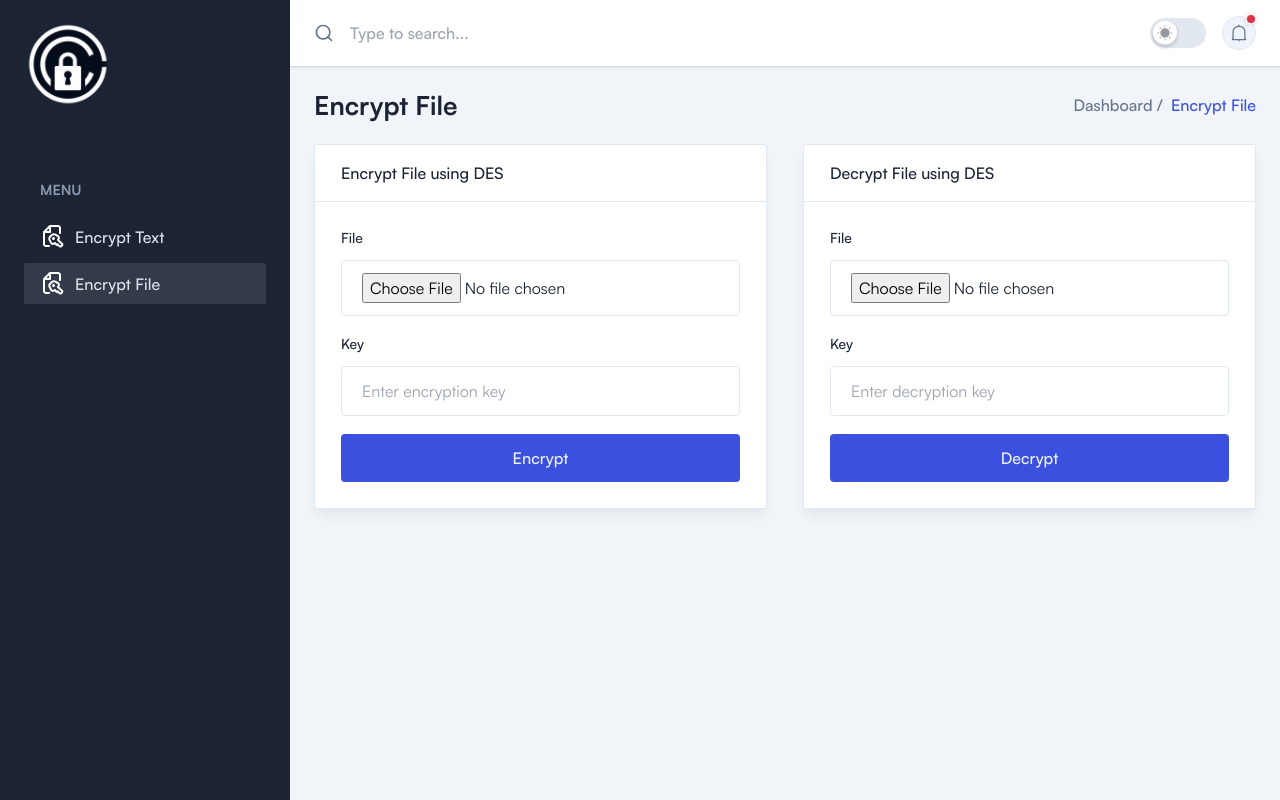
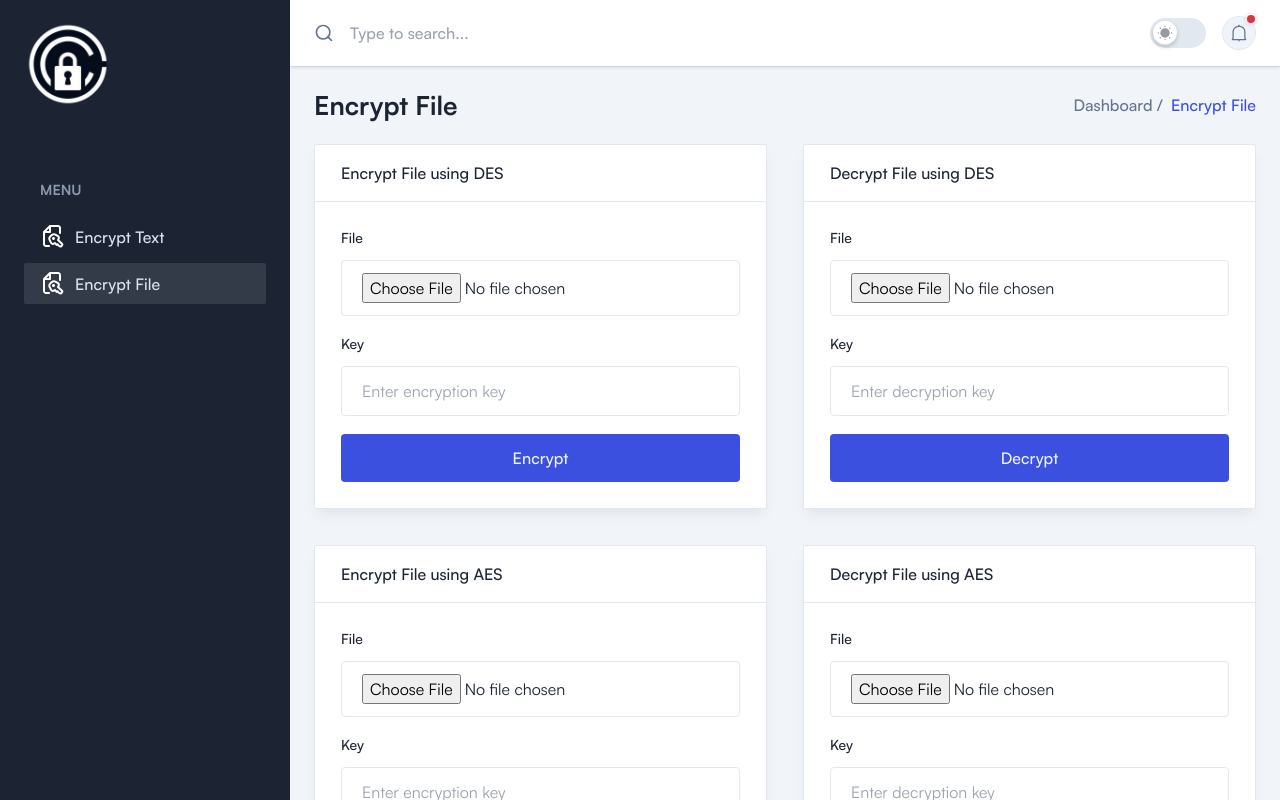
Before and after one commit to adilonam/cryptit, a Next.js app: page /encrypt-file in a window 1280 px wide. Built offline with nearby package versions, Linux system fonts and the light colour scheme.

Commit message:
aes file + robots.ts

```diff
--- a/src/app/encrypt-file/page.tsx
+++ b/src/app/encrypt-file/page.tsx
@@ -9,6 +9,7 @@ import CryptoJS from "crypto-js";
 const Page = () => {
   const [file, setFile] = useState<File | null>(null);
   const [desKey, setDesKey] = useState("");
+  const [aesKey, setAesKey] = useState("");
   const [encryptedFile, setEncryptedFile] = useState<Blob | null>(null);
   const [decryptedFile, setDecryptedFile] = useState<Blob | null>(null);
 
@@ -17,6 +18,11 @@ const Page = () => {
       setFile(e.target.files[0]);
     }
   };
+
+  const padKey = (key: string, length: number) => {
+    return key.padEnd(length, '0');
+  };
+
   const handleDesEncrypt = () => {
     return new Promise<void>((resolve, reject) => {
       if (!file || !desKey) {
@@ -59,8 +65,6 @@ const Page = () => {
   };
 
   const handleDesDecrypt = () => {
-
-
     const reader = new FileReader();
 
     reader.onload = (event) => {
@@ -73,6 +77,86 @@ const Page = () => {
 
       // Decrypt using DES
       const decrypted = CryptoJS.DES.decrypt(encryptedText, CryptoJS.enc.Utf8.parse(desKey), {
+        mode: CryptoJS.mode.ECB,
+        padding: CryptoJS.pad.Pkcs7,
+      });
+
+      // Convert decrypted WordArray to Uint8Array
+      const decryptedArray = new Uint8Array(decrypted.sigBytes);
+      for (let i = 0; i < decrypted.sigBytes; i++) {
+        decryptedArray[i] = decrypted.words[i >>> 2] >>> (24 - (i % 4) * 8);
+      }
+
+      // Convert back to Blob
+      const decryptedBlob = new Blob([decryptedArray], { type: "application/octet-stream" });
+
+      // Set decrypted file in state
+      setDecryptedFile(decryptedBlob);
+    };
+
+    reader.readAsText(file as Blob);
+  };
+
+  const handleAesEncrypt = () => {
+    return new Promise<void>((resolve, reject) => {
+      if (!file || !aesKey) {
+        alert("Please select a file and provide a valid key!");
+        reject(new Error("File or key is missing"));
+        return;
+      }
+
+      const reader = new FileReader();
+
+      reader.onload = (event) => {
+        if (!event.target?.result) {
+          reject(new Error("Failed to read file"));
+          return;
+        }
+
+        // Convert file data to WordArray
+        const fileData = CryptoJS.lib.WordArray.create(
+          new Uint8Array(event.target.result as ArrayBuffer)
+        );
+
+        // Pad the AES key to 32 bytes
+        const paddedKey = padKey(aesKey, 32);
+
+        // Encrypt using AES
+        const encrypted = CryptoJS.AES.encrypt(fileData, CryptoJS.enc.Utf8.parse(paddedKey), {
+          mode: CryptoJS.mode.ECB,
+          padding: CryptoJS.pad.Pkcs7,
+        });
+
+        // Convert to Blob
+        const encryptedBlob = new Blob([encrypted.toString()], { type: "text/plain" });
+
+        // Set the encrypted file in state
+        setEncryptedFile(encryptedBlob);
+        resolve();
+      };
+
+      reader.onerror = (error) => reject(error);
+
+      reader.readAsArrayBuffer(file);
+    });
+  };
+
+  const handleAesDecrypt = () => {
+    const reader = new FileReader();
+
+    reader.onload = (event) => {
+      if (!event.target?.result) {
+        console.error("Failed to read encrypted file");
+        return;
+      }
+
+      const encryptedText = event.target.result as string;
+
+      // Pad the AES key to 32 bytes
+      const paddedKey = padKey(aesKey, 32);
+
+      // Decrypt using AES
+      const decrypted = CryptoJS.AES.decrypt(encryptedText, CryptoJS.enc.Utf8.parse(paddedKey), {
         mode: CryptoJS.mode.ECB,
         padding: CryptoJS.pad.Pkcs7,
       });
@@ -219,6 +303,120 @@ const Page = () => {
             </form>
           </div>
         </div>
+
+        <div className="flex flex-col gap-9">
+          {/* <!-- Encrypt File using AES Form --> */}
+          <div className="rounded-sm border border-stroke bg-white shadow-default dark:border-strokedark dark:bg-boxdark">
+            <div className="border-b border-stroke px-6.5 py-4 dark:border-strokedark">
+              <h3 className="font-medium text-black dark:text-white">
+                Encrypt File using AES
+              </h3>
+            </div>
+            <form action="#">
+              <div className="p-6.5">
+                <div className="mb-4.5">
+                  <label className="mb-3 block text-sm font-medium text-black dark:text-white">
+                    File
+                  </label>
+                  <input
+                    type="file"
+                    onChange={handleFileChange}
+                    className="w-full rounded border-[1.5px] border-stroke bg-transparent px-5 py-3 text-black outline-none transition focus:border-primary active:border-primary disabled:cursor-default disabled:bg-whiter dark:border-form-strokedark dark:bg-form-input dark:text-white dark:focus:border-primary"
+                  />
+                </div>
+                <div className="mb-4.5">
+                  <label className="mb-3 block text-sm font-medium text-black dark:text-white">
+                    Key
+                  </label>
+                  <input
+                    type="text"
+                    placeholder="Enter encryption key"
+                    value={aesKey}
+                    onChange={(e) => setAesKey(e.target.value)}
+                    className="w-full rounded border-[1.5px] border-stroke bg-transparent px-5 py-3 text-black outline-none transition focus:border-primary active:border-primary disabled:cursor-default disabled:bg-whiter dark:border-form-strokedark dark:bg-form-input dark:text-white dark:focus:border-primary"
+                  />
+                </div>
+
+                <button
+                  type="button"
+                  onClick={handleAesEncrypt}
+                  className="flex w-full justify-center rounded bg-primary p-3 font-medium text-gray hover:bg-opacity-90"
+                >
+                  Encrypt
+                </button>
+
+                {encryptedFile && (
+                  <div className="mt-4.5">
+                    <button
+                      type="button"
+                      onClick={() => downloadFile(encryptedFile, "encrypted.bin")}
+                      className="flex w-full justify-center rounded bg-primary p-3 font-medium text-gray hover:bg-opacity-90"
+                    >
+                      Download Encrypted File
+                    </button>
+                  </div>
+                )}
+              </div>
+            </form>
+          </div>
+        </div>
+
+        <div className="flex flex-col gap-9">
+          {/* <!-- Decrypt File using AES Form --> */}
+          <div className="rounded-sm border border-stroke bg-white shadow-default dark:border-strokedark dark:bg-boxdark">
+            <div className="border-b border-stroke px-6.5 py-4 dark:border-strokedark">
+              <h3 className="font-medium text-black dark:text-white">
+                Decrypt File using AES
+              </h3>
+            </div>
+            <form action="#">
+              <div className="p-6.5">
+                <div className="mb-4.5">
+                  <label className="mb-3 block text-sm font-medium text-black dark:text-white">
+                    File
+                  </label>
+                  <input
+                    type="file"
+                    onChange={handleFileChange}
+                    className="w-full rounded border-[1.5px] border-stroke bg-transparent px-5 py-3 text-black outline-none transition focus:border-primary active:border-primary disabled:cursor-default disabled:bg-whiter dark:border-form-strokedark dark:bg-form-input dark:text-white dark:focus:border-primary"
+                  />
+                </div>
+                <div className="mb-4.5">
+                  <label className="mb-3 block text-sm font-medium text-black dark:text-white">
+                    Key
+                  </label>
+                  <input
+                    type="text"
+                    placeholder="Enter decryption key"
+                    value={aesKey}
+                    onChange={(e) => setAesKey(e.target.value)}
+                    className="w-full rounded border-[1.5px] border-stroke bg-transparent px-5 py-3 text-black outline-none transition focus:border-primary active:border-primary disabled:cursor-default disabled:bg-whiter dark:border-form-strokedark dark:bg-form-input dark:text-white dark:focus:border-primary"
+                  />
+                </div>
+
+                <button
+                  type="button"
+                  onClick={handleAesDecrypt}
+                  className="flex w-full justify-center rounded bg-primary p-3 font-medium text-gray hover:bg-opacity-90"
+                >
+                  Decrypt
+                </button>
+
+                {decryptedFile && (
+                  <div className="mt-4.5">
+                    <button
+                      type="button"
+                      onClick={() => downloadFile(decryptedFile, "decrypted.bin")}
+                      className="flex w-full justify-center rounded bg-primary p-3 font-medium text-gray hover:bg-opacity-90"
+                    >
+                      Download Decrypted File
+                    </button>
+                  </div>
+                )}
+              </div>
+            </form>
+          </div>
+        </div>
       </div>
     </DefaultLayout>
   );
--- /dev/null
+++ b/src/app/robots.ts
@@ -0,0 +1,14 @@
+
+
+import type { MetadataRoute } from 'next'
+
+export default function robots(): MetadataRoute.Robots {
+  return {
+    rules: {
+      userAgent: '*',
+      allow: '/',
+    },
+    host: `${process.env.NEXT_PUBLIC_BASE_URL}`,
+    sitemap: `${process.env.NEXT_PUBLIC_BASE_URL}/sitemap.xml`,
+  }
+}
```
Also changed, not shown: public/robots.txt (deleted).
